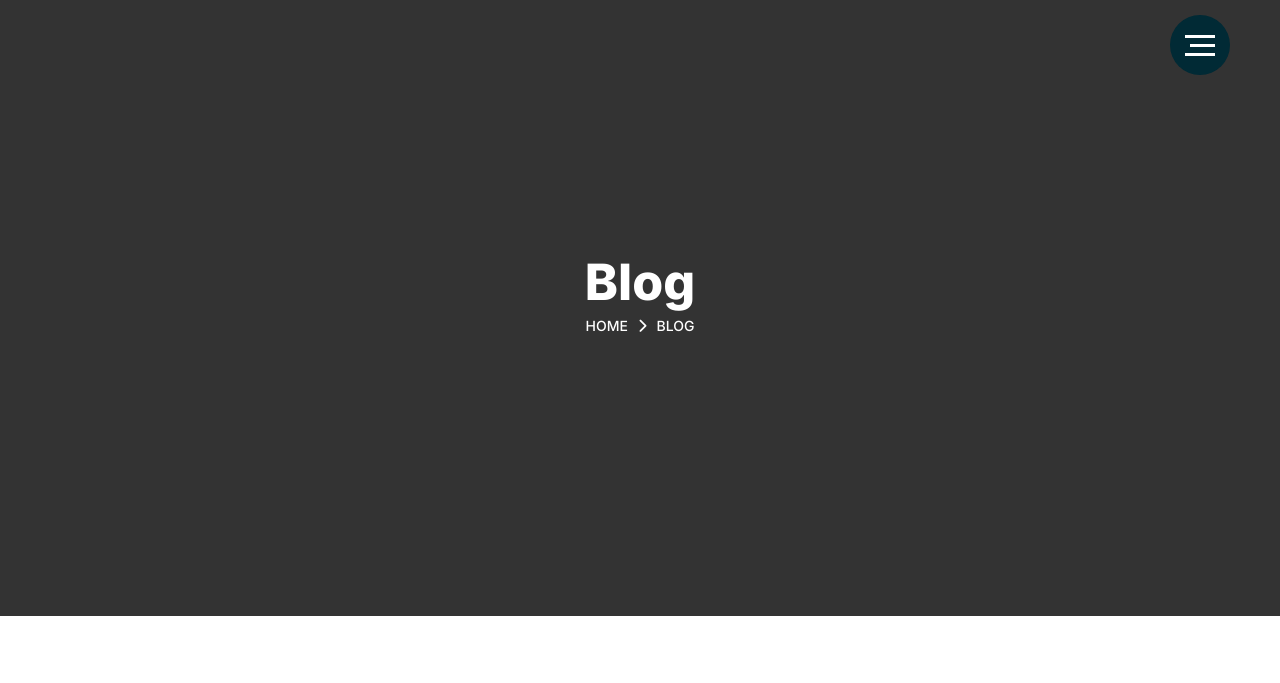
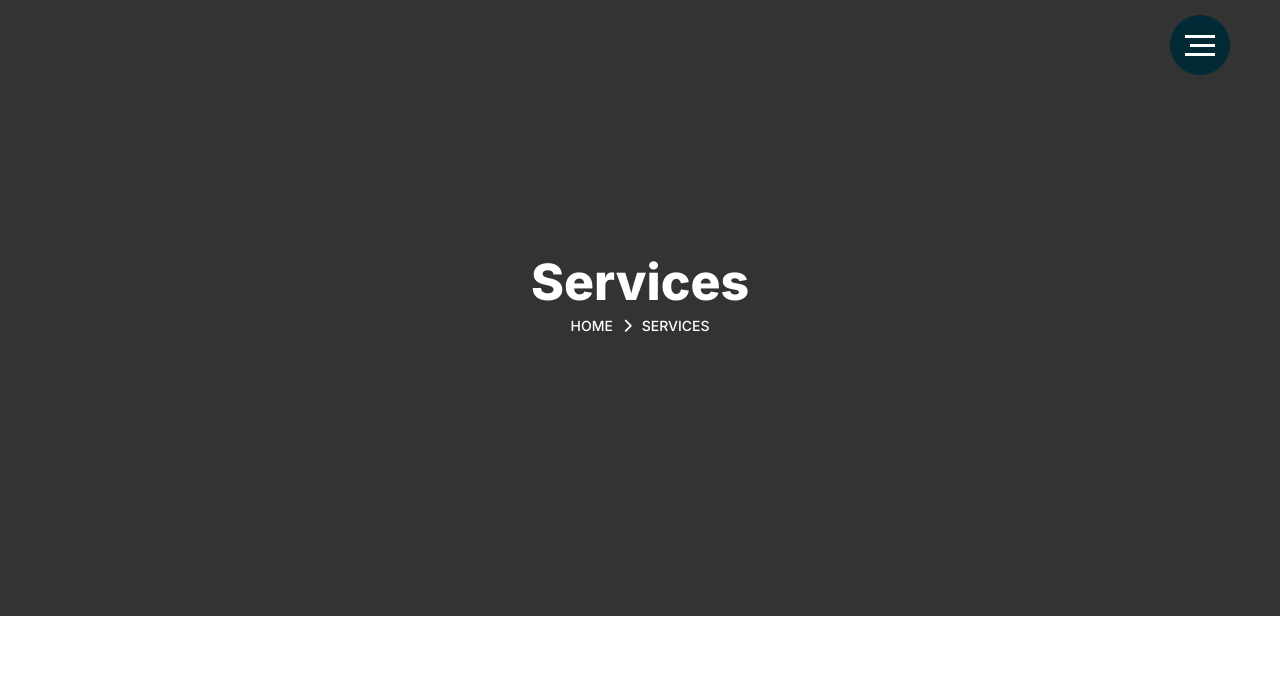
Before and after one commit to TimerniDevelopers/portfolio, a plain HTML site: page service.html in a window 1280 px wide. Shown: the top 683 px of the page. Drawn offline with nearby package versions, Linux system fonts and the light colour scheme.

Commit message:
blog & Service

```diff
--- a/service.html
+++ b/service.html
@@ -85,7 +85,7 @@
             <div class="row">
                 <div class="col-lg-12">
                     <div class="breadcrum-title-two">
-                        <h1 class="h1-title">Blog</h1>
+                        <h1 class="h1-title">Services</h1>
                         <div class="breadcrum-two">
                             <ul>
                                 <li>
@@ -95,7 +95,7 @@
                                     <i class="fa fa-chevron-right"></i>
                                 </li>
                                 <li>
-                                    <a href="javascript:void(0);">Blog</a>
+                                    <a href="service.html">Services</a>
                                 </li>
                             </ul>
                         </div>
```
Also changed, not shown: blog.html (+1 -1 lines).
